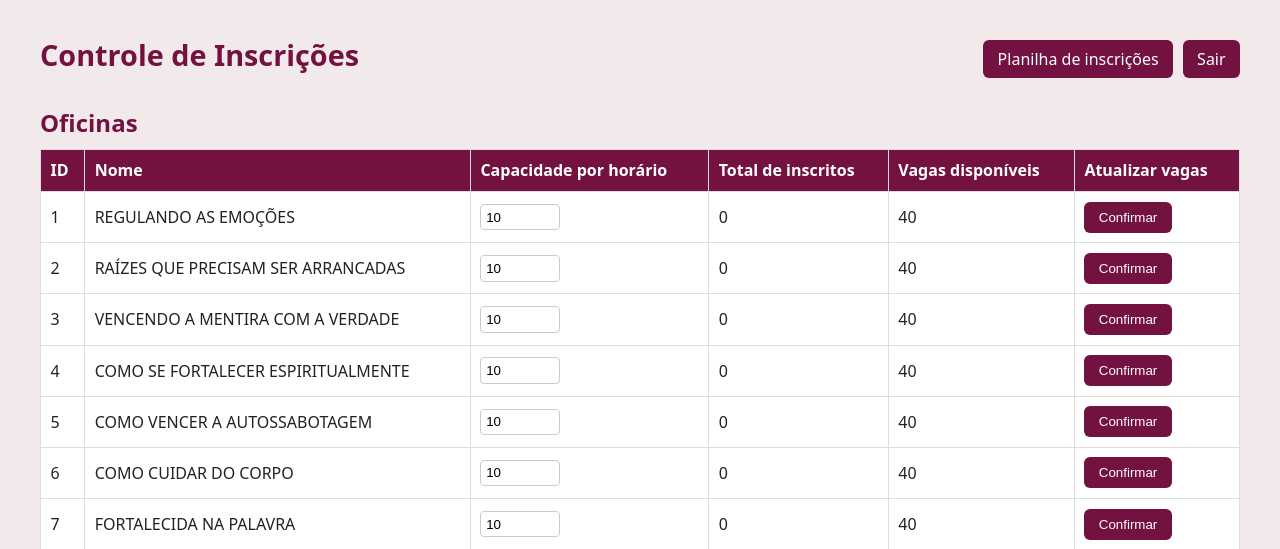
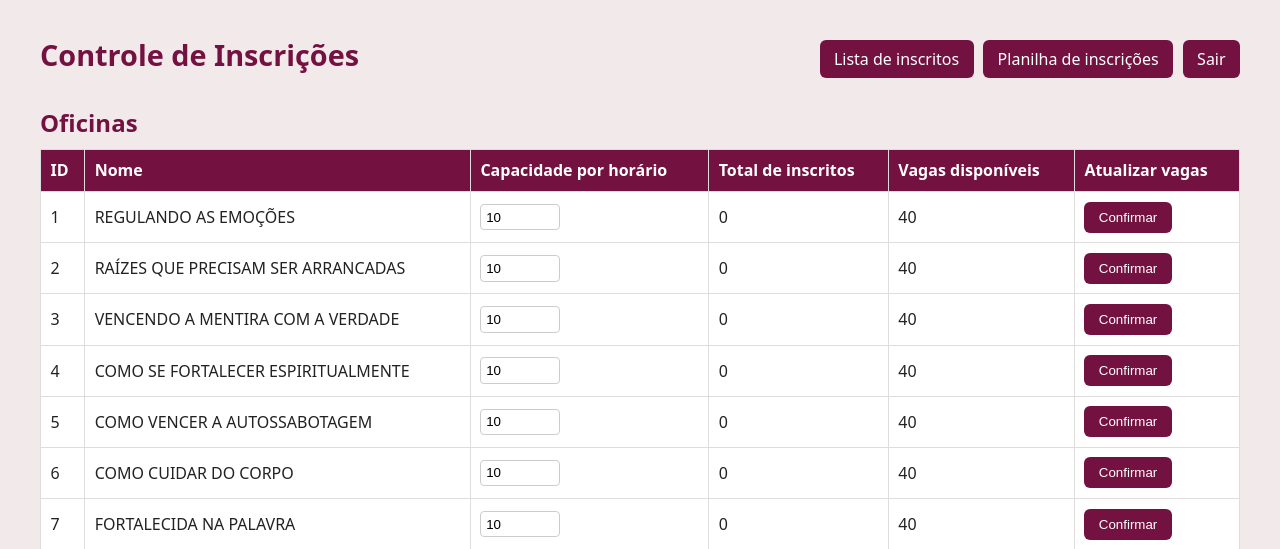
Before and after one commit to pedrodamiao/conferenciamulheresfortes, a Flask app: page /admin in a window 1280 px wide. Shown: the top 549 px of the page. Run offline with Flask 3, Linux system fonts and the light colour scheme; the visitor is signed in with stand-in values (Sample User, id 1); data comes from the database, SQL or seed files in the repository; data that the repository does not hold is empty.

Commit message:
Update admin.html

```diff
--- a/templates/admin.html
+++ b/templates/admin.html
@@ -100,6 +100,7 @@
   <div class="header">
     <h1>Controle de Inscrições</h1>
     <div class="btns-right">
+      <a class="btn" href="{{ url_for('reports_by_workshop') }}">Lista de inscritos</a>
       <a class="btn" href="{{ url_for('reports') }}">Planilha de inscrições</a>
       <a class="btn" href="{{ url_for('logout') }}">Sair</a>
     </div>
```
